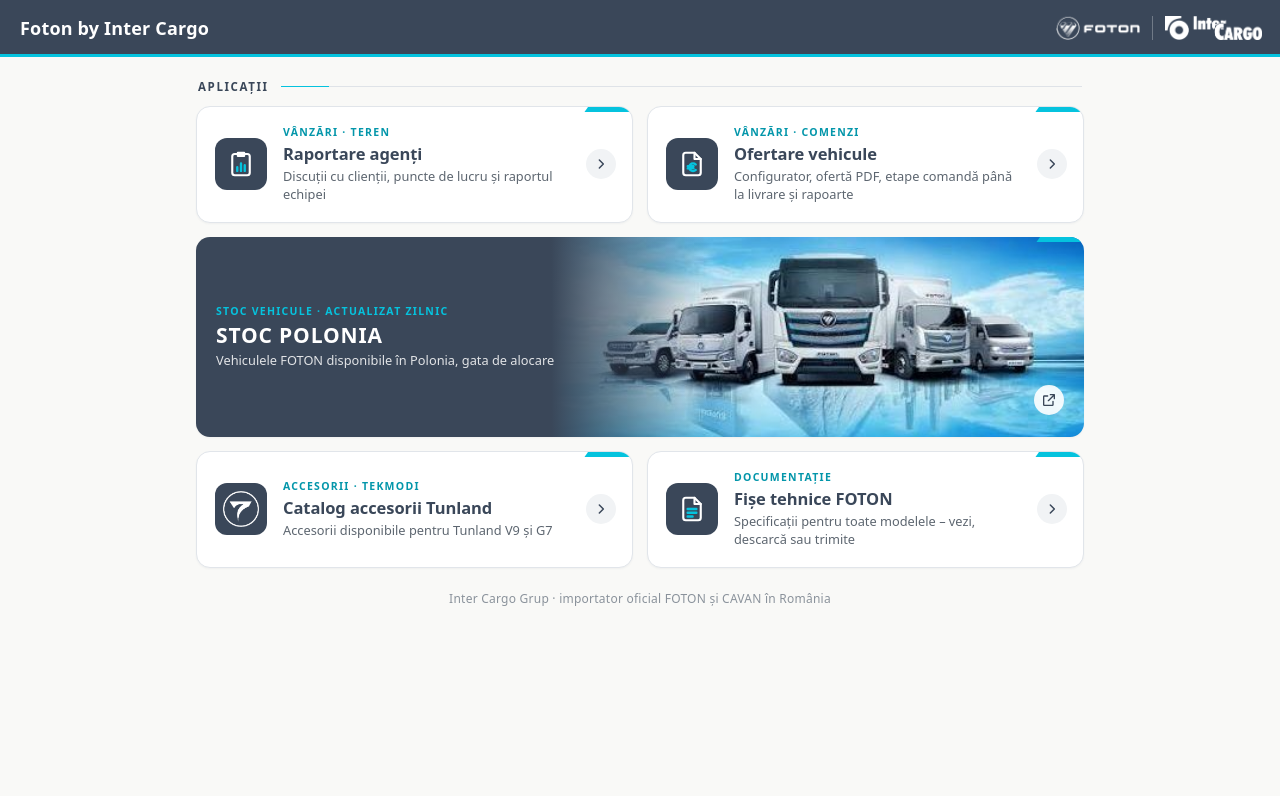
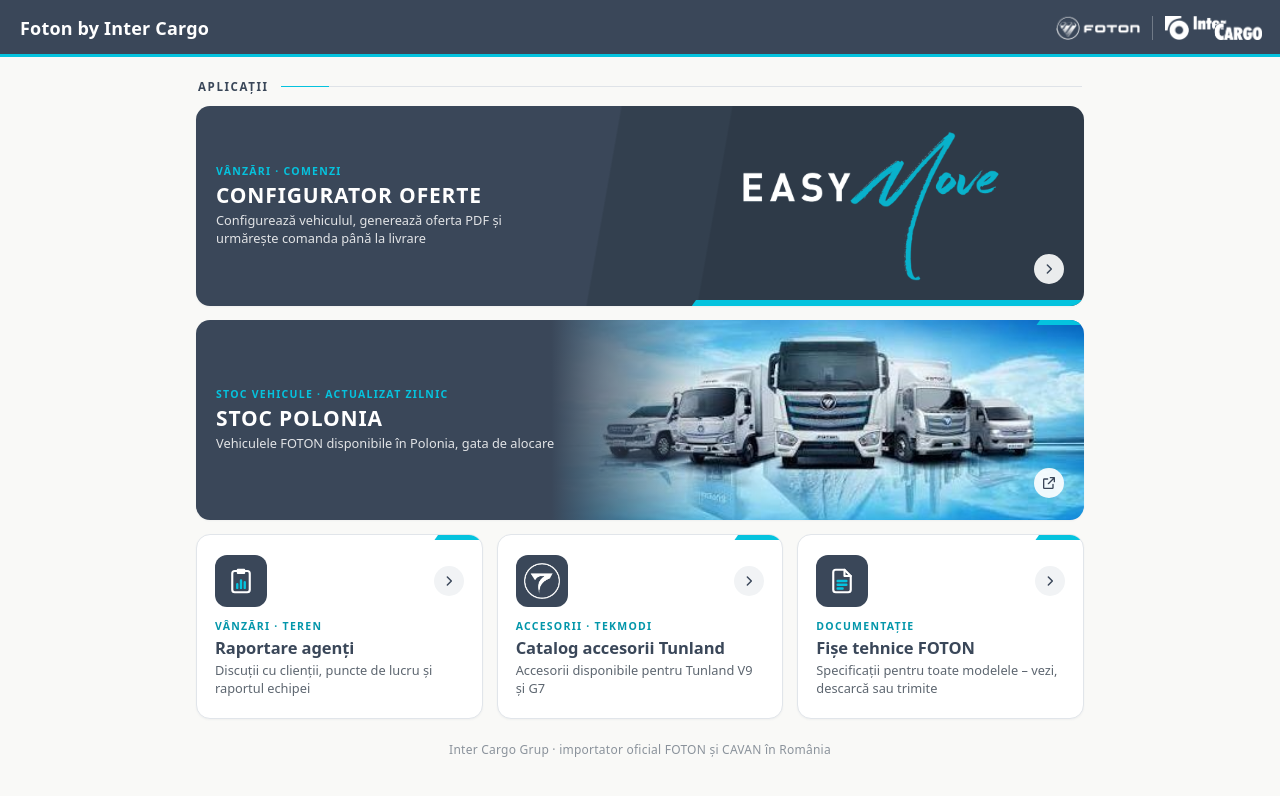
Before and after one commit to florinx1/fotonagenti, a plain HTML site: page index.html in a window 1280 px wide. Drawn offline with Linux system fonts and the light colour scheme; no server answers.

Commit message:
Meniu: banner CONFIGURATOR OFERTE cu logo Easy Move, bannere sus + 3 butoane pe un rand
Co-Authored-By: Claude Opus 5.5 <noreply@anthropic.com>
Claude-Session: https://claude.ai/code/session_01GNA3Rje3weG2dsqDb2HDxw

```diff
--- a/index.html
+++ b/index.html
@@ -35,22 +35,13 @@
     <span class="home-head-line" aria-hidden="true"></span>
   </div>
   <div class="home-menu">
-    <button type="button" id="homeToRaportare" class="home-tile home-tile--raportare">
-      <span class="home-tile-icon" aria-hidden="true"><svg viewBox="0 0 24 24" fill="none" stroke-linecap="round" stroke-linejoin="round"><rect x="5" y="4" width="14" height="17" rx="2" stroke="#fff" stroke-width="1.7"/><path d="M9.5 3h5v2.5h-5z" stroke="#fff" stroke-width="1.7"/><path d="M9 17.5v-3M12 17.5v-6M15 17.5v-4.5" stroke="#05C3DE" stroke-width="1.9"/></svg></span>
-      <span class="home-tile-text">
-        <span class="home-tile-kicker">Vânzări · teren</span>
-        <span class="home-tile-title">Raportare agenți</span>
-        <span class="home-tile-sub">Discuții cu clienții, puncte de lucru și raportul echipei</span>
-      </span>
-      <span class="home-tile-arrow" aria-hidden="true"><svg viewBox="0 0 24 24" fill="none" stroke="currentColor" stroke-width="2.2" stroke-linecap="round" stroke-linejoin="round"><path d="M9.5 6l6 6-6 6"/></svg></span>
-    </button>
-    <a href="ofertare.html" class="home-tile home-tile--ofertare">
-      <span class="home-tile-icon" aria-hidden="true"><svg viewBox="0 0 24 24" fill="none" stroke-linecap="round" stroke-linejoin="round"><path d="M14 3H7a2 2 0 0 0-2 2v14a2 2 0 0 0 2 2h10a2 2 0 0 0 2-2V8z" stroke="#fff" stroke-width="1.7"/><path d="M14 3v5h5" stroke="#fff" stroke-width="1.7"/><path d="M15 12.4a3.1 3.1 0 1 0 0 4.4M8.6 13.8h4.6M8.6 15.5h4.6" stroke="#05C3DE" stroke-width="1.9"/></svg></span>
+    <a href="ofertare.html" class="home-tile home-tile--ofertare home-tile--hero">
       <span class="home-tile-text">
         <span class="home-tile-kicker">Vânzări · comenzi</span>
-        <span class="home-tile-title">Ofertare vehicule</span>
-        <span class="home-tile-sub">Configurator, ofertă PDF, etape comandă până la livrare și rapoarte</span>
+        <span class="home-tile-title">CONFIGURATOR OFERTE</span>
+        <span class="home-tile-sub">Configurează vehiculul, generează oferta PDF și urmărește comanda până la livrare</span>
       </span>
+      <img class="home-hero-logo" src="icons/brand/easymove-w.png" alt="Easy Move">
       <span class="home-tile-arrow" aria-hidden="true"><svg viewBox="0 0 24 24" fill="none" stroke="currentColor" stroke-width="2.2" stroke-linecap="round" stroke-linejoin="round"><path d="M9.5 6l6 6-6 6"/></svg></span>
     </a>
     <a href="https://florinx1.github.io/DBK-STOC/" target="_blank" rel="noopener" class="home-tile home-tile--stoc home-tile--photo">
@@ -61,6 +52,15 @@
       </span>
       <span class="home-tile-arrow" aria-hidden="true"><svg viewBox="0 0 24 24" fill="none" stroke="currentColor" stroke-width="2" stroke-linecap="round" stroke-linejoin="round"><path d="M14 4h6v6M20 4l-9 9M18 14v5a1 1 0 0 1-1 1H5a1 1 0 0 1-1-1V7a1 1 0 0 1 1-1h5"/></svg></span>
     </a>
+    <button type="button" id="homeToRaportare" class="home-tile home-tile--raportare">
+      <span class="home-tile-icon" aria-hidden="true"><svg viewBox="0 0 24 24" fill="none" stroke-linecap="round" stroke-linejoin="round"><rect x="5" y="4" width="14" height="17" rx="2" stroke="#fff" stroke-width="1.7"/><path d="M9.5 3h5v2.5h-5z" stroke="#fff" stroke-width="1.7"/><path d="M9 17.5v-3M12 17.5v-6M15 17.5v-4.5" stroke="#05C3DE" stroke-width="1.9"/></svg></span>
+      <span class="home-tile-text">
+        <span class="home-tile-kicker">Vânzări · teren</span>
+        <span class="home-tile-title">Raportare agenți</span>
+        <span class="home-tile-sub">Discuții cu clienții, puncte de lucru și raportul echipei</span>
+      </span>
+      <span class="home-tile-arrow" aria-hidden="true"><svg viewBox="0 0 24 24" fill="none" stroke="currentColor" stroke-width="2.2" stroke-linecap="round" stroke-linejoin="round"><path d="M9.5 6l6 6-6 6"/></svg></span>
+    </button>
    <a href="catalog.html" class="home-tile home-tile--tunland">
       <span class="home-tile-icon home-tile-icon--logo" aria-hidden="true"><img src="icons/brand/tekmodi-w.png" alt=""></span>
       <span class="home-tile-text">
--- a/service-worker.js
+++ b/service-worker.js
@@ -1,4 +1,4 @@
-var CACHE_NAME = "foton-agenti-v23";
+var CACHE_NAME = "foton-agenti-v24";
 var APP_SHELL = [
   "./",
   "./index.html",
@@ -13,6 +13,7 @@ var APP_SHELL = [
   "./icons/brand/intercargo.png",
   "./icons/brand/tekmodi-w.png",
   "./icons/stoc-polonia.jpg",
+  "./icons/brand/easymove-w.png",
   "./lib/leaflet/leaflet.js",
   "./lib/leaflet/leaflet.css",
   "./lib/leaflet/images/marker-icon.png",
--- a/styles.css
+++ b/styles.css
@@ -528,3 +528,22 @@ input[readonly] { background: var(--gridline); color: var(--text-secondary); }
 .home-tile--photo:hover{box-shadow:0 10px 26px rgba(58,71,89,.28)}
 @media(max-width:520px){.home-tile--photo{min-height:170px;background:linear-gradient(180deg,rgba(58,71,89,.94) 0%,rgba(58,71,89,.75) 48%,rgba(58,71,89,.05) 100%),url(icons/stoc-polonia.jpg) center 70%/cover no-repeat,#3A4759;align-items:flex-start}}
 @media(min-width:521px){.home-tile--photo{min-height:200px;background:linear-gradient(90deg,#3A4759 0%,#3A4759 40%,rgba(58,71,89,0) 58%),url(icons/stoc-polonia.jpg) right 82%/60% auto no-repeat,#3A4759}}
+
+/* meniu: 2 bannere + 3 butoane */
+@media(min-width:760px){.home-menu{grid-template-columns:repeat(6,1fr)}.home-menu>.home-tile{grid-column:span 2}.home-menu>.home-tile--photo,.home-menu>.home-tile--hero{grid-column:1/-1}
+ .home-menu>.home-tile:not(.home-tile--photo):not(.home-tile--hero){flex-direction:column;align-items:flex-start;gap:12px;padding:20px 18px}
+ .home-menu>.home-tile:not(.home-tile--photo):not(.home-tile--hero) .home-tile-arrow{position:absolute;right:14px;bottom:14px}}
+.home-tile--hero{min-height:200px;border:0;padding:22px 20px;color:#fff;overflow:hidden;
+  background:linear-gradient(100deg,#3A4759 0%,#3A4759 46%,#33404f 46.2%,#33404f 58%,#2e3a48 58.2%),#3A4759}
+.home-tile--hero::before{content:"";position:absolute;left:auto;right:-20px;top:auto;bottom:0;width:46%;height:6px;background:#05C3DE;transform:skewX(-35deg);border-radius:0}
+.home-tile--hero .home-tile-text{position:relative;z-index:1}
+.home-tile--hero .home-tile-kicker{color:#05C3DE}
+.home-tile--hero .home-tile-title{color:#fff;font-size:21px;letter-spacing:.04em;font-weight:800}
+.home-tile--hero .home-tile-sub{color:rgba(255,255,255,.85);max-width:340px}
+.home-hero-logo{position:relative;z-index:1;height:150px;width:auto;margin-right:18px;flex-shrink:0}
+.home-tile--hero .home-tile-arrow{background:rgba(255,255,255,.9);color:#3A4759;align-self:flex-end}
+.home-tile--hero:hover{box-shadow:0 10px 26px rgba(58,71,89,.28)}
+.home-tile--hero:hover .home-tile-arrow,.home-tile--photo:hover .home-tile-arrow{background:#05C3DE;color:#fff}
+@media(max-width:620px){.home-tile--hero{flex-direction:column;align-items:flex-start;gap:12px;background:linear-gradient(160deg,#3A4759 0%,#3A4759 60%,#33404f 60.2%)}
+ .home-hero-logo{height:96px;align-self:flex-end;margin:-6px 0 0}.home-tile--hero .home-tile-arrow{position:absolute;left:20px;bottom:20px}}
+@media(min-width:760px){.home-menu>.home-tile:not(.home-tile--photo):not(.home-tile--hero) .home-tile-arrow{top:31px;bottom:auto;right:18px}}
```
Also changed, not shown: icons/brand/easymove-w.png (added).
